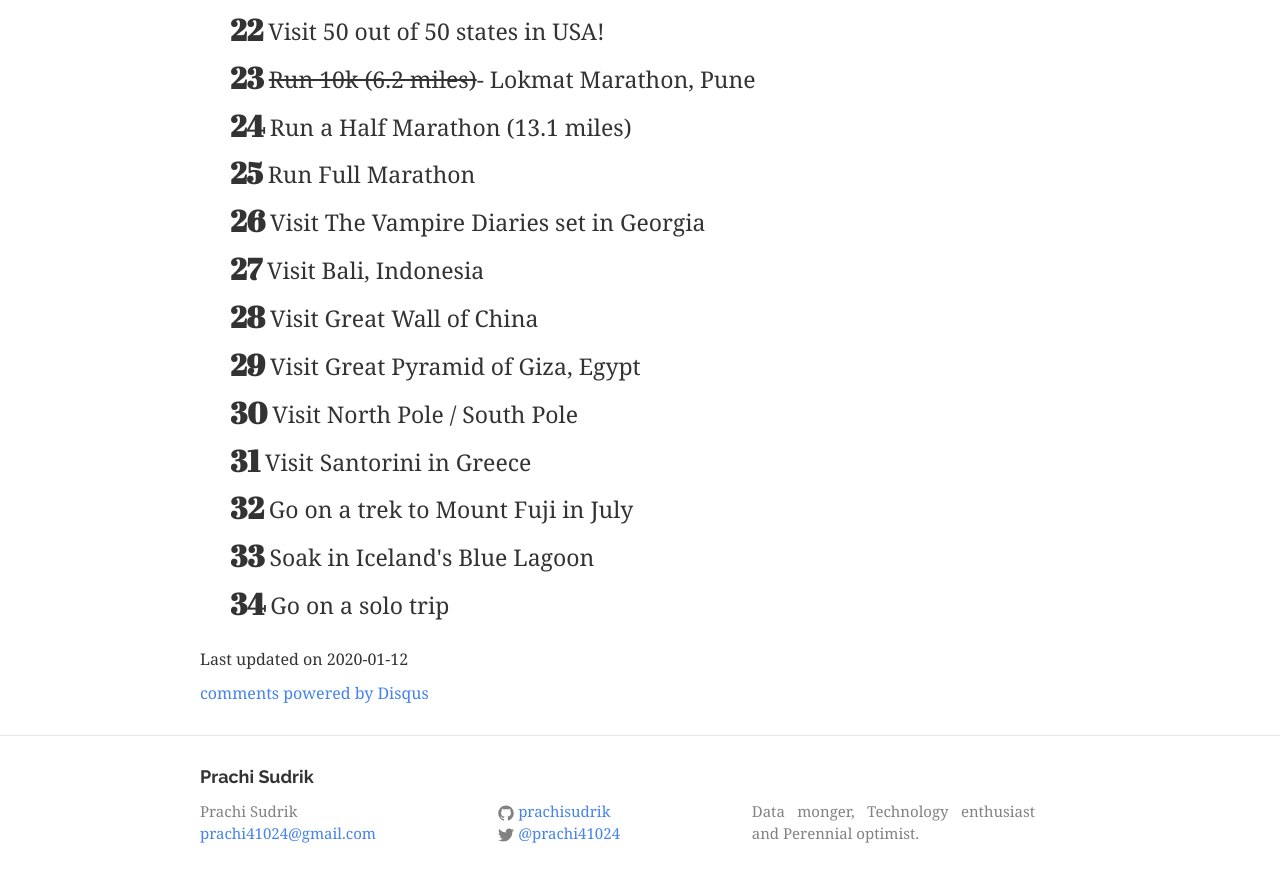
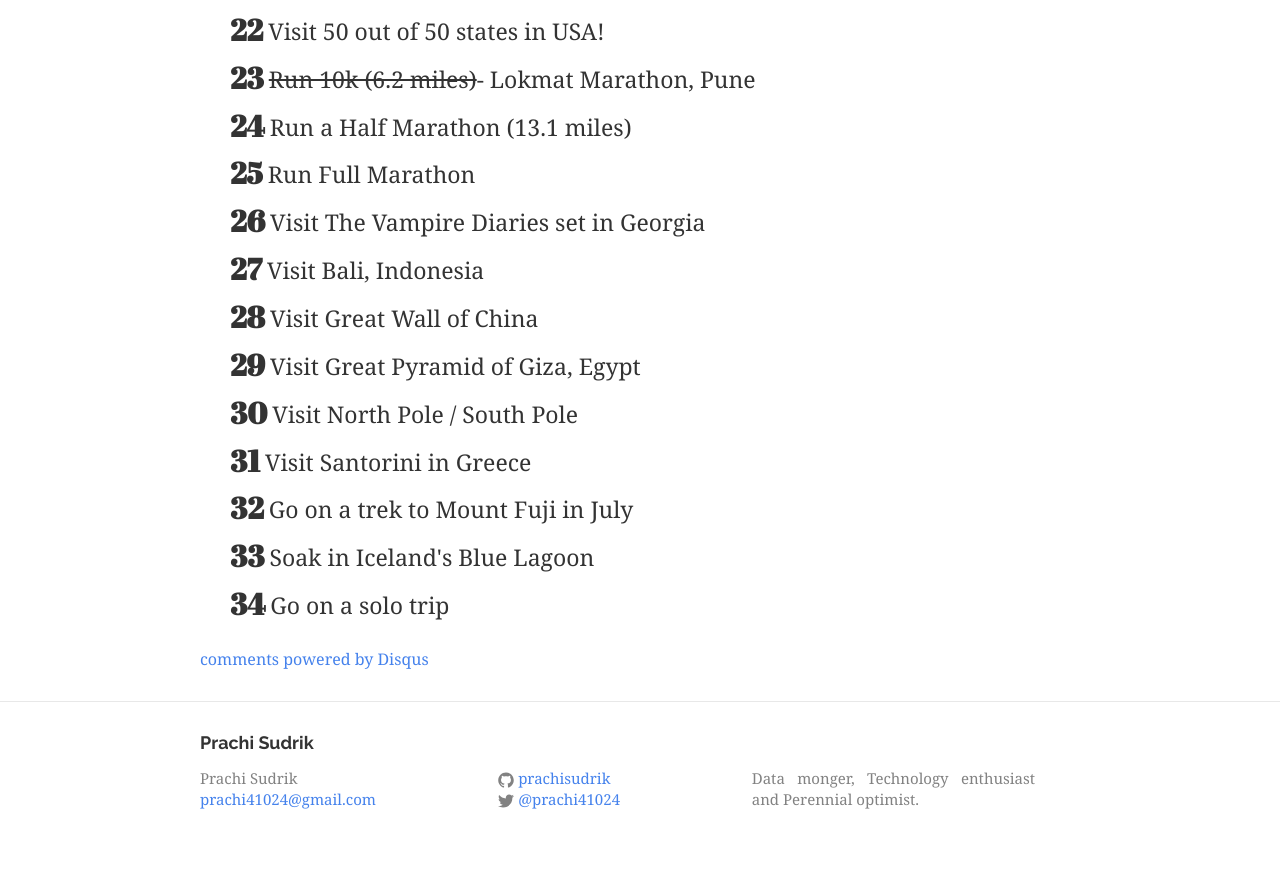
Before and after one commit to prachisudrik/prachisudrik.github.io, a Jekyll site: the page built from bucketlist.md, in a window 1280 px wide and 900 px high, scrolled down 1154 px. Shown: the top 882 px of the window. Built offline with Jekyll 4.4.1, drawn with Linux system fonts in a browser that asks for light colours; nearby versions of some CDN libraries; comment, search, counter and statistics services are not loaded.

Commit message:
Update bucketlist.md

```diff
--- a/bucketlist.md
+++ b/bucketlist.md
@@ -43,5 +43,3 @@ The future you see is the future you get - Robert G Allen
     <li> Soak in Iceland's Blue Lagoon</li>
     <li>Go on a solo trip</li>
 </ol>
-
-Last updated on {% include last-updated.txt %}
```
